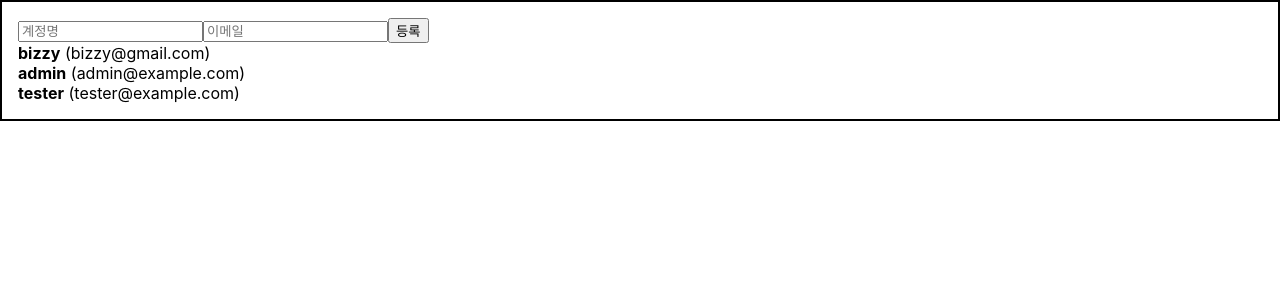
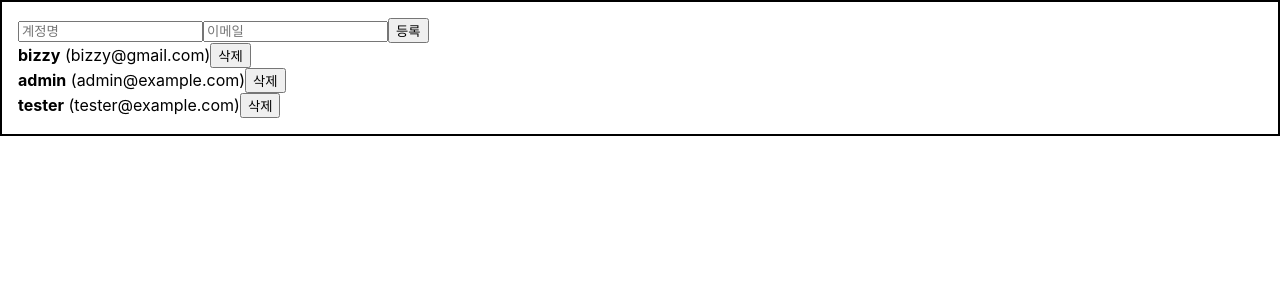
Before and after one commit to Quriousity/react-tutorial, a React (Create React App) app in the folder react-tutorial/: page / in a window 1280 px wide. Shown: the top 300 px of the page. Built offline with nearby package versions, Linux system fonts and the light colour scheme.

Commit message:
배열에 항목 제거하기

```diff
--- a/react-tutorial/src/App.js
+++ b/react-tutorial/src/App.js
@@ -54,6 +54,12 @@
 
   };
 
+  const onRemove = id => {
+    // user.id 가 파라미터로 일치하지 않는 원소만 추출해서 새로운 배열을 만듬
+    // = user.id 가 id 인 것을 제거함
+    setUsers(users.filter(user => user.id !== id));
+  };
+
   return (
     <div>
       <Wrapper>
@@ -63,7 +69,7 @@
           onChange={onChange}
           onCreate={onCreate}
         />
-        <UserList users={users}/>
+        <UserList users={users} onRemove={onRemove}/>
       </Wrapper>
     </div>
   );
--- a/react-tutorial/src/components/UserList.jsx
+++ b/react-tutorial/src/components/UserList.jsx
@@ -1,17 +1,18 @@
-function User({ user }) {
+function User({ user, onRemove }) {
   return (
     <div>
       <b>{user.username}</b> <span>({user.email})</span>
+      <button onClick={() => onRemove(user.id)}>삭제</button>
     </div>
   );
 }
 
-function UserList({ users }) {
+function UserList({ users, onRemove }) {
   return (
     <div>
       {users.map(user => (
         // user 객체에 참조할 만한 index가 있을 때
-        <User user={user} key={user.id}/>
+        <User user={user} key={user.id} onRemove={onRemove}/>
         // user 객체에 참조할 만한 index가 없을 때
         // <User user={user} key={index} />
       ))}
```
